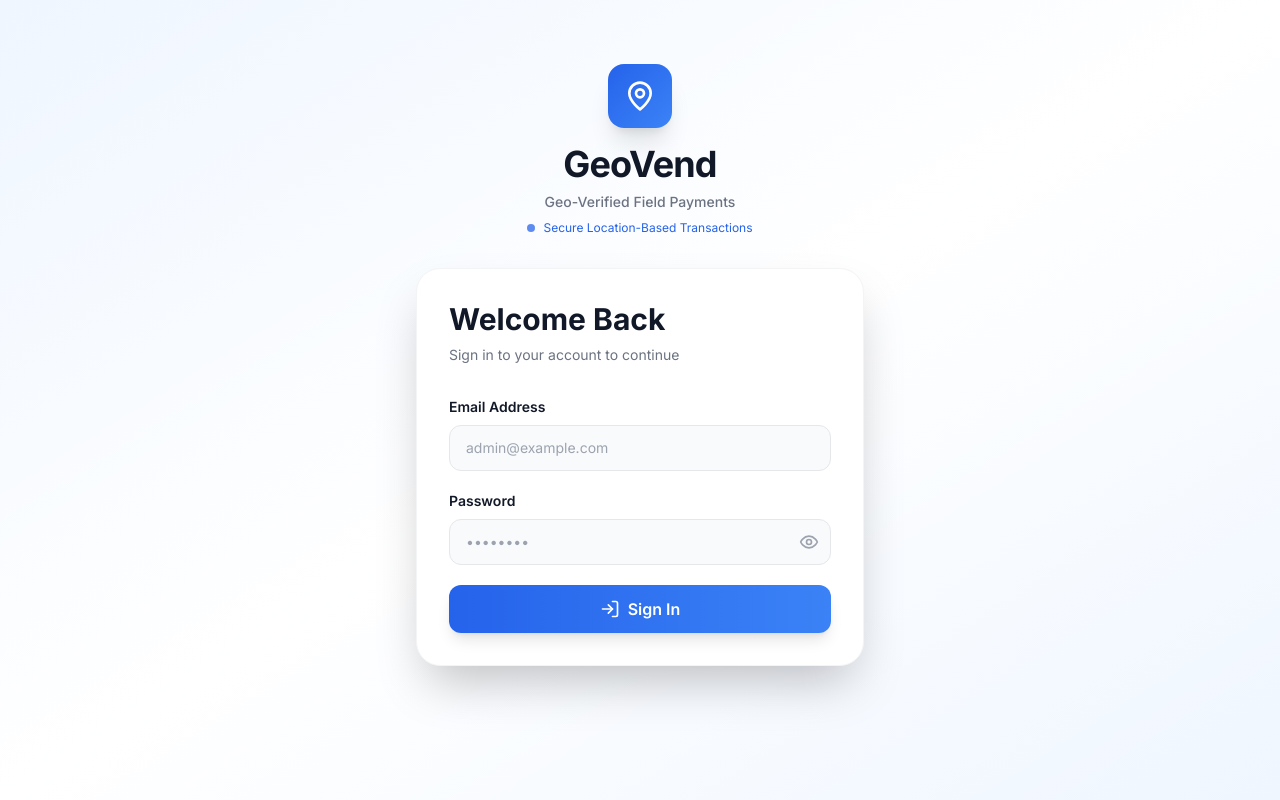
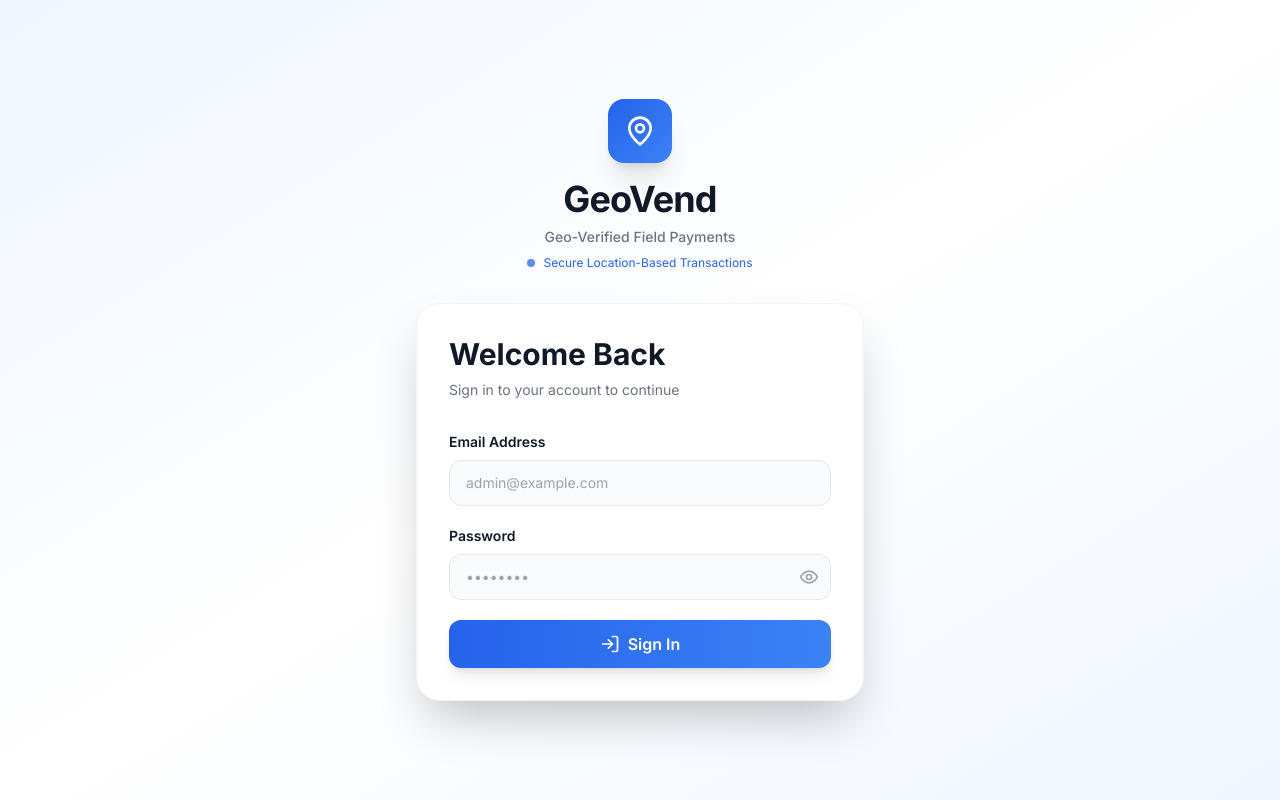
Before and after one commit to njagua76/Geo-Verified-Vendor-Pay-System, a React (Create React App) app in the folder frontend/Geo-vendor/: page / in a window 1280 px wide. Built offline with nearby package versions, Linux system fonts and the light colour scheme; no server answers.

Commit message:
fix: Restore proper Login page centering
- Restore items-center justify-center for perfect centering
- Remove pt-16 and h-fit that caused misalignment
- Login form now properly centered on screen

```diff
--- a/frontend/Geo-vendor/src/pages/Login.jsx
+++ b/frontend/Geo-vendor/src/pages/Login.jsx
@@ -91,8 +91,8 @@
   };
 
   return (
-    <div className="min-h-screen bg-gradient-to-br from-blue-50 via-white to-blue-50 flex justify-center p-4 pt-16">
-      <div className="w-full max-w-md h-fit">
+    <div className="min-h-screen bg-gradient-to-br from-blue-50 via-white to-blue-50 flex items-center justify-center p-4">
+      <div className="w-full max-w-md">
         {/* Header with Logo */}
         <div className="text-center mb-8">
           <div className="inline-flex items-center justify-center w-16 h-16 rounded-2xl bg-gradient-to-br from-blue-600 to-blue-500 shadow-xl mb-4">
```
